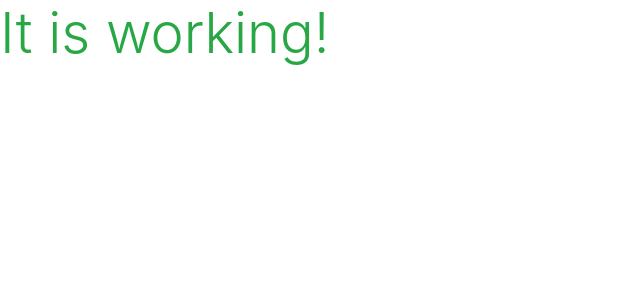
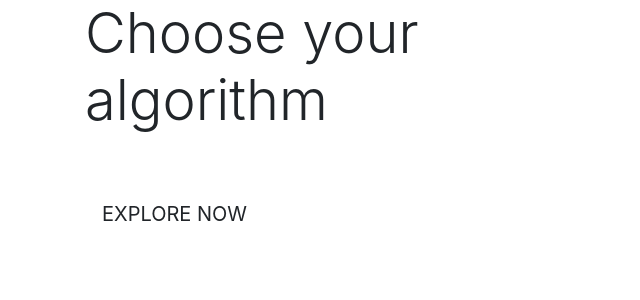
Before and after one commit to MaxRan92/shopping-chart, a Django app: template home/templates/home/index.html in a window 1280 px wide. Shown: the top 300 px of the page, without its empty margins (0-640 px from the left). Run offline with Django 3.2, Linux system fonts and the light colour scheme; the template is opened without the code that fills it, so the values that code supplies are empty.

Commit message:
Add homepage content

```diff
--- a/home/templates/home/index.html
+++ b/home/templates/home/index.html
@@ -1,6 +1,25 @@
 {% extends "base.html" %}
 {% load static %}
 
+{% block page_header %}
+    <div class="container header-container">
+        <div class="row">
+            <div class="col"></div>
+        </div>
+    </div>
+{% endblock %}
+
 {% block content %}
-    <h1 class="display-4 text-success">It is working!</h1>
+    <div class="container h-100">
+        <div class="row h-100">
+            <div class="col-7 col-md-6 my-auto">
+                <h1 class="display-4 logo-font text-black">Choose your algorithm</h1>
+                <div>
+                    <h4 class="my-5">
+                        <a href="" class="shop-now-button btn btn-lg rounded-0 text-uppercase py-3">Explore now</a>
+                    </h4>
+                </div>
+            </div>
+        </div>
+    </div>
 {% endblock %}
```
